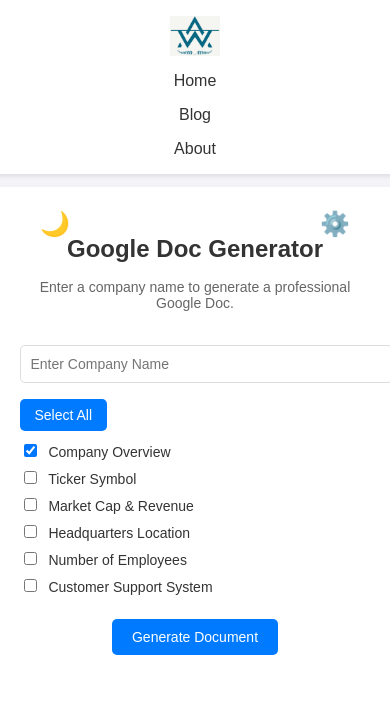
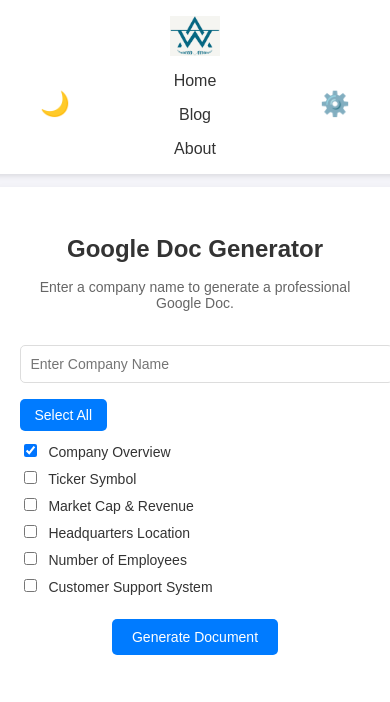
Before and after one commit to 599-wahab/DOC_GPT_WebAPP, a Flask app: page / in a window 390 px wide. Shown: the top 702 px of the page. Run offline with Flask 3, Linux system fonts and the light colour scheme.

Commit message:
Update styles.css

```diff
--- a/static/styles.css
+++ b/static/styles.css
@@ -316,11 +316,13 @@ body.dark-mode {
 
     .mode-toggle {
         position: absolute;
-        top: 200px;
+        top: 80px;
+        z-index: 1001;
     }
 
     .settings-btn {
         position: absolute;
-        top: 200px;
+        top: 80px;
+        z-index: 1001;
     }
 }
```
